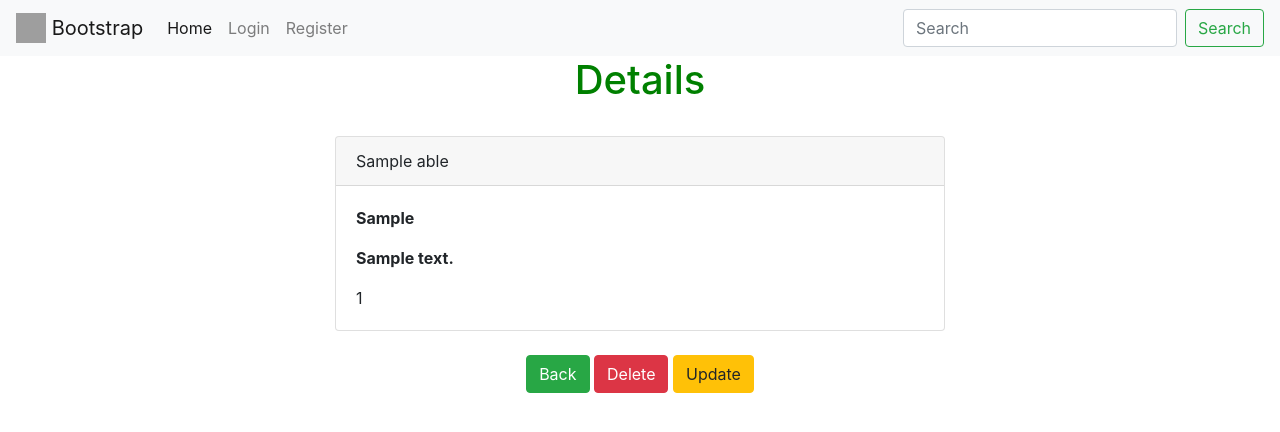
After one commit to teeflow1/login, a Django app: page /details/1 in a window 1280 px wide. The commit adds this page. Shown: the top 432 px of the page. Run offline with Django 4.2, Linux system fonts and the light colour scheme; tables that the repository leaves empty hold one stand-in row (values such as "Sample post"); grey boxes are pictures that could not be loaded.

Commit message:
Worked on the frontend

```diff
--- /dev/null
+++ b/blog/templates/blog/details.html
@@ -0,0 +1,51 @@
+{% extends 'sass/base.html' %}
+
+{% block content %}
+
+<h1 style = "text-align:center; color:green;"> Details </h1>
+<br/>
+
+
+
+<div class="col-md-6 offset-md-3">
+
+    <div class="card">
+        <div class="card-header">
+            {{ details.name }}
+
+        </div>
+        <div class="card-body">
+
+          <p class="card-text">
+            <strong>{{ details.price }}</strong>
+        </p>
+
+        <p class="card-text">
+            <strong>{{ details.address }}</strong>
+        </p>
+
+        <p class="card-text">
+            {{ details.id }}
+        </p>
+
+
+
+        </div>
+      </div>
+      <br/>
+
+      <div style = "text-align:center;">
+        <a href = "{% url 'home' %}" class = "btn btn-success"> Back </a>
+        <a href = "{% url 'delete' details.id %}" class = "btn btn-danger"> Delete </a>
+
+        <a href = "{% url 'update' details.id %}" class = "btn btn-warning"> Update </a>
+
+
+      </div>
+
+
+
+
+
+
+{% endblock %}
--- a/blog/templates/blog/home.html
+++ b/blog/templates/blog/home.html
@@ -13,6 +13,7 @@
         <th scope="col">Name</th>
         <th scope="col">Price</th>
         <th scope="col">Address</th>
+        <th scope="col">ID</th>
 
 
       </tr>
@@ -28,6 +29,8 @@
     <td>{{ able.name }}</td>
     <td>{{ able.price }}</td>
     <td>{{ able.address }}</td>
+    <td><a href="{% url 'details' able.id %}">{{ able.id }}</a></td>
+
 
   </tr>
 {% endfor %}
--- a/blog/urls.py
+++ b/blog/urls.py
@@ -2,5 +2,10 @@ from django.urls import path
 from . import views
 
 urlpatterns = [
-    path('', views.home, name = "home")
+    path('', views.home, name = "home"),
+    path('details/<int:pk>', views.detail_record, name = "details"),
+    path('delete/<int:pk>', views.delete_record, name = "delete"),
+    path('add_post', views.add_post, name = "addpost"),
+    path('update_record/<int:pk>', views.update_record, name = "update"),
+
 ]
--- a/blog/views.py
+++ b/blog/views.py
@@ -1,8 +1,41 @@
-from django.shortcuts import render
+from django.shortcuts import render, redirect
 from blog.models import Able
+from django.contrib import messages
+from blog.forms import  UserAddForm
 
 def home(request):
 
     good = Able.objects.all()
 
     return render(request, "blog/home.html", {'good':good})
+
+
+def detail_record(request, pk):
+    details = Able.objects.get(id=pk)
+    return render(request, "blog/details.html", {'details':details})
+
+
+def delete_record(request, pk):
+    delete_it = Able.objects.get(id=pk)
+    delete_it.delete()
+    messages.success(request, "Your posy has been deleted successfully!!")
+    return redirect('home')
+
+def add_post(request):
+    form = UserAddForm(request.POST or None)
+    if request.method == "POST":
+        if form.is_valid():
+            form.save()
+            messages.success(request, "You have submitted successfully!")
+            return redirect('home')
+    return render(request, "blog/add_post.html", {'form':form})
+
+
+def update_record(request, pk):
+    update_record = Able.objects.get(id=pk )
+    form = UserAddForm(request.POST, instance=update_record)
+    if form.is_valid():
+        form.save()
+        messages.success(request, "Your Post have been updated successfully!")
+        return redirect('home')
+    return render(request, "blog/update_record.html", {'form':form})
--- a/members/views.py
+++ b/members/views.py
@@ -1,7 +1,7 @@
 from django.shortcuts import render, redirect
 from django.contrib.auth import authenticate, login, logout
 from django.contrib import messages
-from . forms import SignUpForm
+from . forms import UserRegisterForm
 from django import forms
 
 
@@ -32,9 +32,9 @@ def logout_user(request):
 
 
 def register_user(request):
-    form = SignUpForm()
+    form = UserRegisterForm()
     if request.method == "POST":
-        form = SignUpForm(request.POST)
+        form = UserRegisterForm(request.POST)
         if form.is_valid():
             form.save()
             username = form.cleaned_data['username']
--- a/project_folder/templates/sass/base.html
+++ b/project_folder/templates/sass/base.html
@@ -19,9 +19,17 @@
           <a class="nav-link" href="{% url 'home'%}">Home <span class="sr-only">(current)</span></a>
         </li>
         {% if user.is_authenticated %}
+
+        <li class="nav-item">
+          <a class="nav-link" href="{% url 'addpost' %}">Add Post</a>
+        </li>
+
         <li class="nav-item">
             <a class="nav-link" href="{% url 'logout' %}">Logout</a>
-          </li>
+        </li>
+
+
+
         {% else %}
         <li class="nav-item">
           <a class="nav-link" href="{% url 'login' %}">Login</a>
```
Also changed, not shown: blog/forms.py (added, +25 -0 lines), blog/templates/blog/add_post.html (added, +32 -0 lines), blog/templates/blog/update_record.html (added, +32 -0 lines), members/forms.py (+6 -8 lines).
